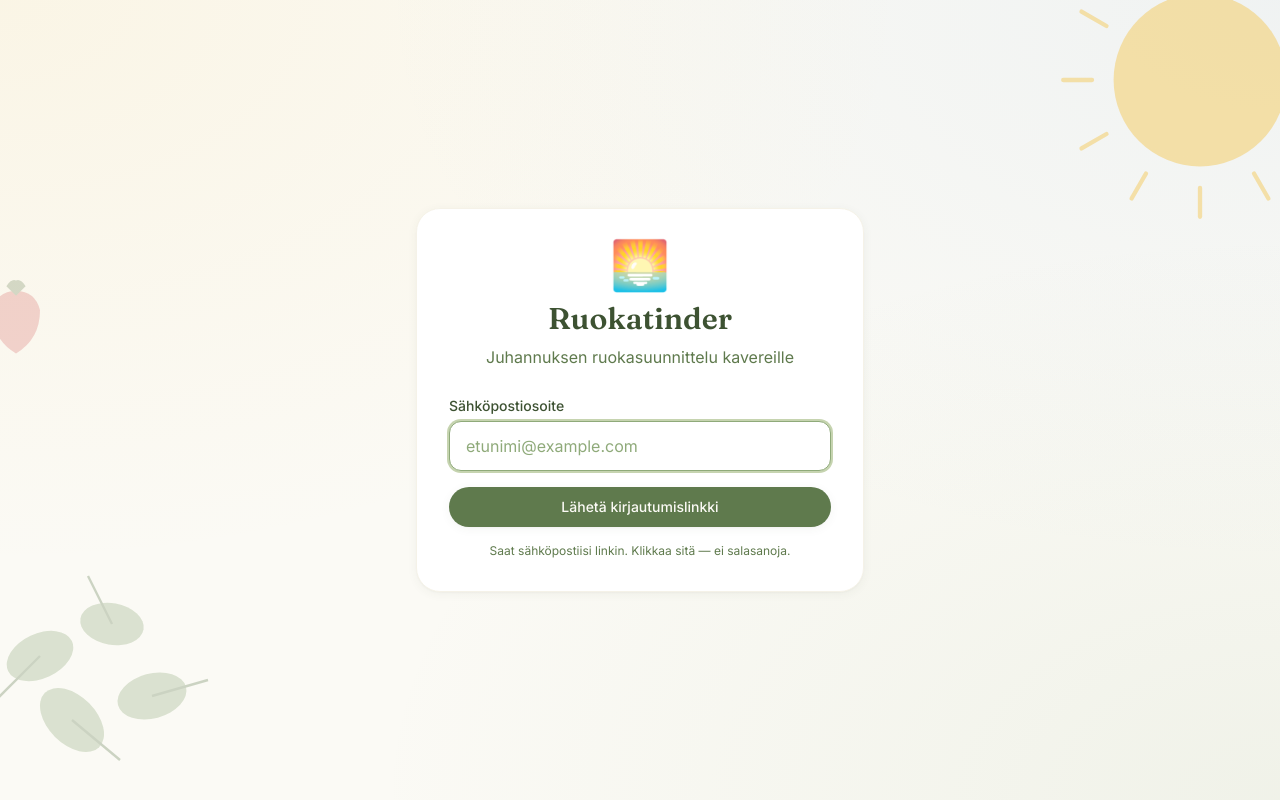
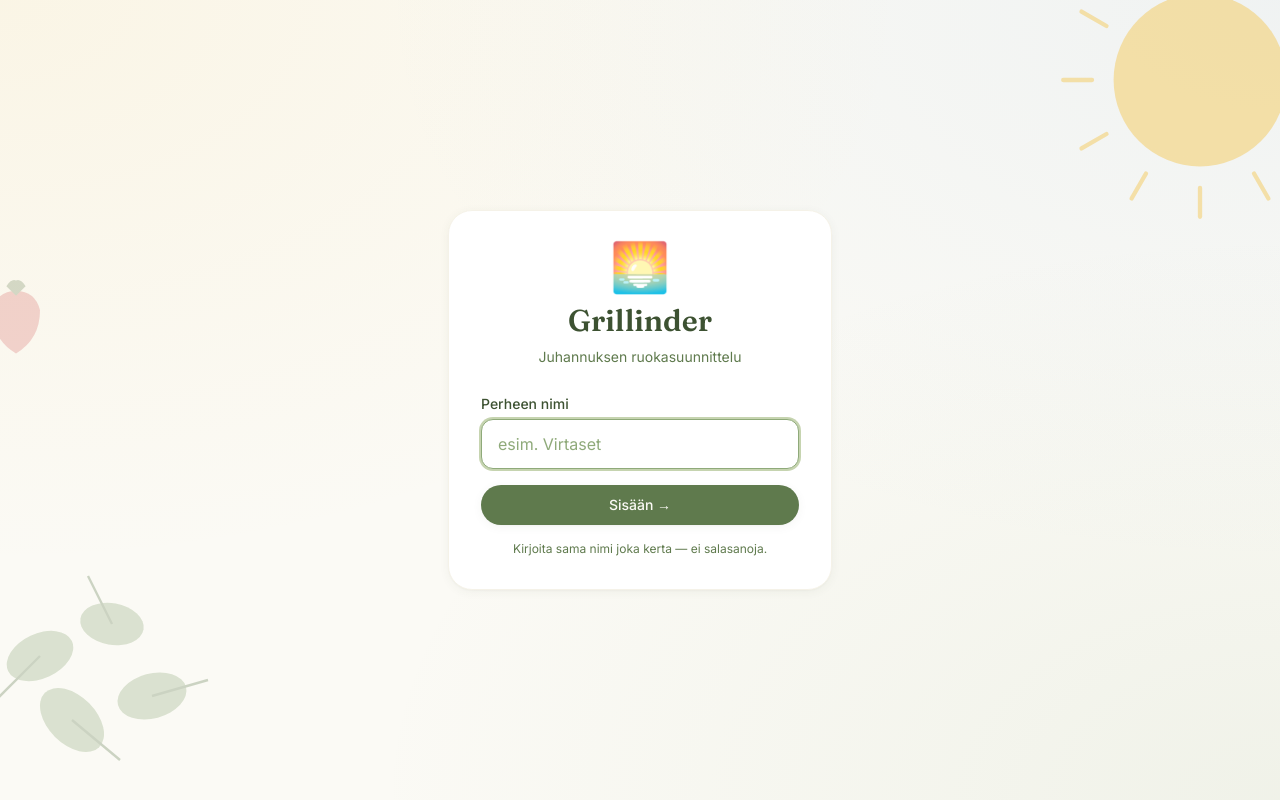
Before and after one commit to Alge82/ruokatinder-, a React (Vite) app: page / in a window 1280 px wide. Built offline with nearby package versions, Linux system fonts and the light colour scheme; no server answers.

Commit message:
name login fix

```diff
--- a/src/App.jsx
+++ b/src/App.jsx
@@ -2,48 +2,50 @@ import { useEffect, useState } from 'react'
 import { Routes, Route, Navigate } from 'react-router-dom'
 import { supabase } from './supabase'
 import Layout from './components/Layout'
-import Login from './pages/Login'
-import Onboarding from './pages/Onboarding'
 import Dashboard from './pages/Dashboard'
 import MealPicker from './pages/MealPicker'
 import Pool from './pages/Pool'
 import Breakfast from './pages/Breakfast'
 import Summary from './pages/Summary'
 import FamilyEdit from './pages/FamilyEdit'
+import NameLogin from './pages/NameLogin'
 
 export default function App() {
-  const [session, setSession] = useState(null)
   const [family, setFamily] = useState(null)
   const [loading, setLoading] = useState(true)
 
   useEffect(() => {
-    supabase.auth.getSession().then(({ data }) => {
-      setSession(data.session)
-    })
-    const { data: sub } = supabase.auth.onAuthStateChange((_e, sess) => {
-      setSession(sess)
-    })
-    return () => sub.subscription.unsubscribe()
+    const savedId = localStorage.getItem('ruokatinder_family_id')
+    if (savedId) {
+      loadFamily(savedId)
+    } else {
+      setLoading(false)
+    }
   }, [])
 
-  useEffect(() => {
-    if (!session) {
-      setFamily(null)
-      setLoading(false)
-      return
-    }
-    loadFamily()
-  }, [session])
-
-  async function loadFamily() {
+  async function loadFamily(id) {
     setLoading(true)
-    const { data, error } = await supabase
+    const { data } = await supabase
       .from('families')
       .select('*')
-      .eq('auth_user_id', session.user.id)
+      .eq('id', id)
       .maybeSingle()
-    if (!error) setFamily(data)
+    if (data) {
+      setFamily(data)
+    } else {
+      localStorage.removeItem('ruokatinder_family_id')
+    }
     setLoading(false)
+  }
+
+  function handleLogin(familyData) {
+    localStorage.setItem('ruokatinder_family_id', familyData.id)
+    setFamily(familyData)
+  }
+
+  function handleLogout() {
+    localStorage.removeItem('ruokatinder_family_id')
+    setFamily(null)
   }
 
   if (loading) {
@@ -54,20 +56,12 @@ export default function App() {
     )
   }
 
-  if (!session) {
-    return (
-      <Routes>
-        <Route path="*" element={<Login />} />
-      </Routes>
-    )
-  }
-
   if (!family) {
-    return <Onboarding session={session} onComplete={loadFamily} />
+    return <NameLogin onLogin={handleLogin} />
   }
 
   return (
-    <Layout family={family}>
+    <Layout family={family} onLogout={handleLogout}>
       <Routes>
         <Route path="/" element={<Dashboard family={family} />} />
         <Route path="/ateria/:slotId" element={<MealPicker family={family} />} />
@@ -76,7 +70,7 @@ export default function App() {
         <Route path="/yhteenveto" element={<Summary family={family} />} />
         <Route
           path="/perhe"
-          element={<FamilyEdit family={family} onUpdate={loadFamily} />}
+          element={<FamilyEdit family={family} onUpdate={(f) => setFamily(f)} />}
         />
         <Route path="*" element={<Navigate to="/" replace />} />
       </Routes>
--- /dev/null
+++ b/src/pages/NameLogin.jsx
@@ -0,0 +1,65 @@
+import { useState } from 'react'
+import { supabase } from '../supabase'
+import SummerBackground from '../components/SummerBackground'
+
+export default function NameLogin({ onLogin }) {
+  const [name, setName] = useState('')
+  const [loading, setLoading] = useState(false)
+  const [error, setError] = useState(null)
+
+  async function handleSubmit(e) {
+    e.preventDefault()
+    const trimmed = name.trim()
+    if (!trimmed) return
+    setError(null)
+    setLoading(true)
+
+    const { data: existing } = await supabase
+      .from('families')
+      .select('*')
+      .ilike('name', trimmed)
+      .maybeSingle()
+
+    if (existing) {
+      setLoading(false)
+      onLogin(existing)
+      return
+    }
+
+    const { data: created, error: err } = await supabase
+      .from('families')
+      .insert({ name: trimmed, email: '' })
+      .select()
+      .single()
+
+    setLoading(false)
+    if (err) { setError('Jokin meni pieleen, yritä uudelleen.'); return }
+    onLogin(created)
+  }
+
+  return (
+    <div className="min-h-dvh flex items-center justify-center px-4">
+      <SummerBackground />
+      <div className="card p-8 max-w-sm w-full">
+        <div className="text-center mb-6">
+          <div className="text-5xl mb-3">🌅</div>
+          <h1 className="text-3xl font-display font-semibold text-leaf-800">Grillinder</h1>
+          <p className="text-leaf-600 mt-2 text-sm">Juhannuksen ruokasuunnittelu</p>
+        </div>
+        <form onSubmit={handleSubmit} className="space-y-4">
+          <label className="block">
+            <span className="text-sm font-medium text-leaf-800">Perheen nimi</span>
+            <input type="text" required autoFocus autoComplete="off"
+              value={name} onChange={(e) => setName(e.target.value)}
+              placeholder="esim. Virtaset" className="field mt-1" />
+          </label>
+          {error && <div className="text-sm text-berry-600 bg-berry-400/10 rounded-lg p-3">{error}</div>}
+          <button type="submit" disabled={loading || !name.trim()} className="btn-primary w-full">
+            {loading ? 'Ladataan…' : 'Sisään →'}
+          </button>
+          <p className="text-xs text-leaf-600 text-center">Kirjoita sama nimi joka kerta — ei salasanoja.</p>
+        </form>
+      </div>
+    </div>
+  )
+}
```
